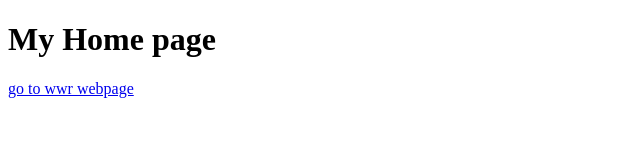
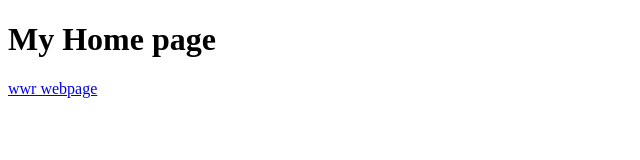
Before and after one commit to NolanMonnier/wdd130, a plain HTML site: page index.html in a window 1280 px wide. Shown: the full height of the page, 0-640 px from the left. Drawn offline with Linux system fonts and the light colour scheme.

Commit message:
Quick add

```diff
--- a/index.html
+++ b/index.html
@@ -8,6 +8,6 @@
 </head>
 <body>
     <h1>My Home page</h1>
-    <a href="./wwr/index.html">go to wwr webpage</a>
+    <a href="./wwr/index.html">wwr webpage</a>
 </body>
 </html>
```
